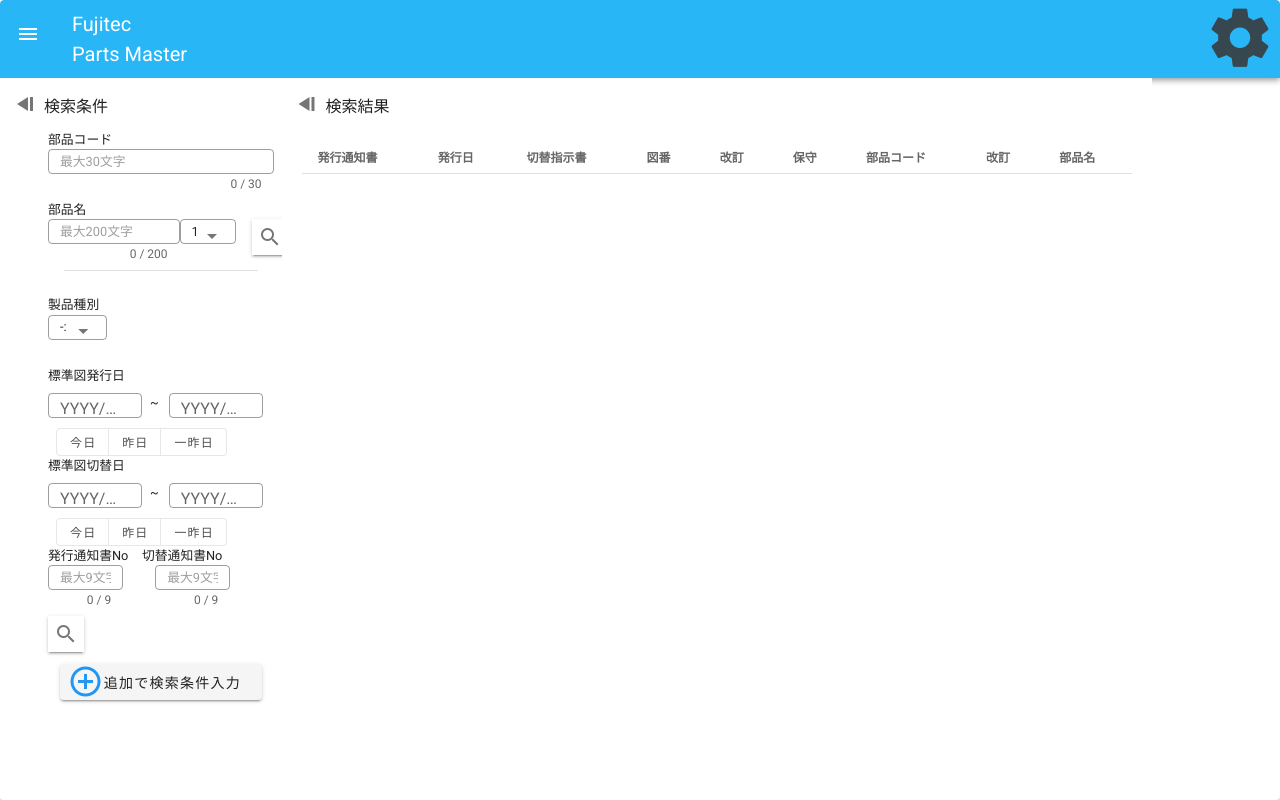
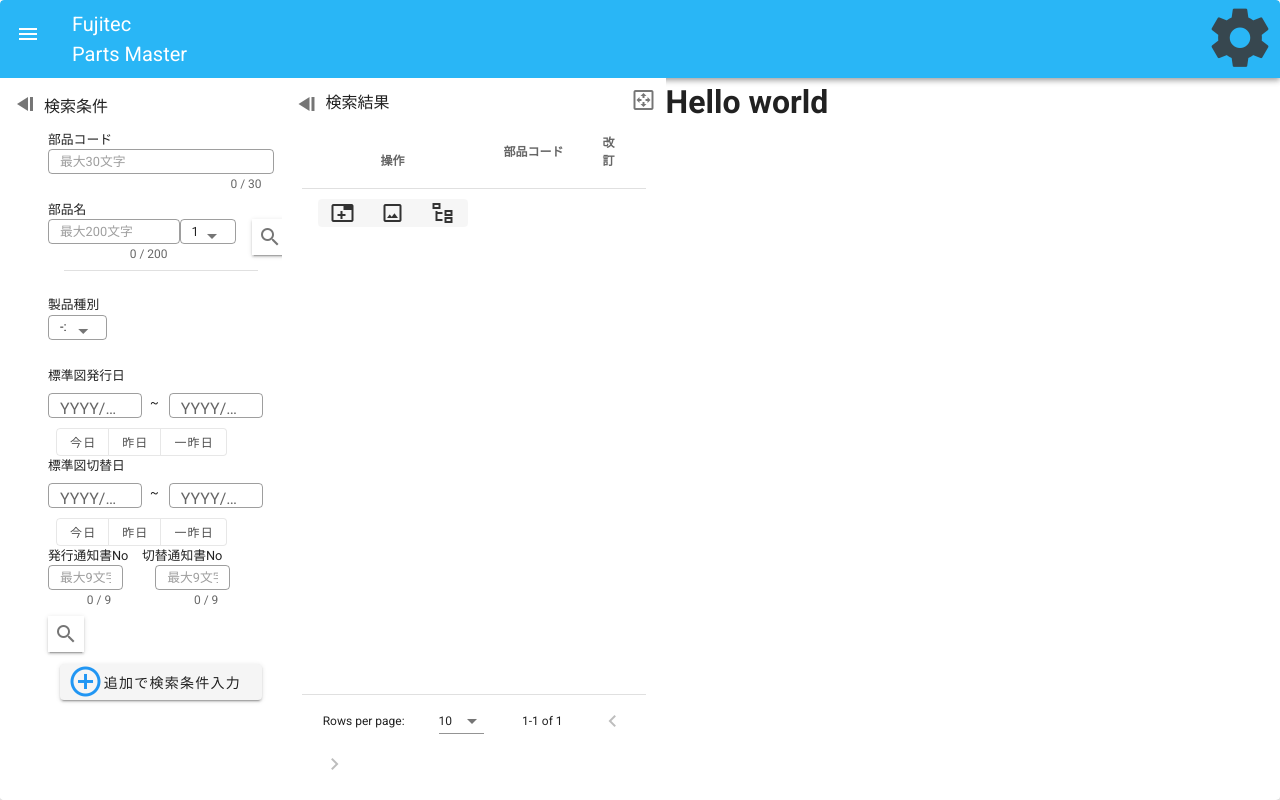
Before and after one commit to Tanawan-Supanurat/PartsMaster, a Nuxt app: page /kensakuPage in a window 1280 px wide. Both pictures are taken after a click on the button 28 px from the left and 34 px from the top of the page. Built offline with nearby package versions, Linux system fonts and the light colour scheme.

Commit message:
end 20221021

```diff
--- a/pages/kensakuPage.vue
+++ b/pages/kensakuPage.vue
@@ -120,12 +120,12 @@
                 class="fill-height"
                 no-gutters
             >
+
             <!-- 基本検索条件 -->
             <v-navigation-drawer
                 v-model="drawer"
                 :mini-variant.sync="mini"
                 floating
-                clipped
                 width=22%
             >
                 <v-list
@@ -1612,76 +1612,69 @@
                 :mini-variant.sync="mini2"
                 mini-variant-width = 40
                 floating
-                clipped
-                width=68%
+                :width=table_width
             >
                 <v-list
                  nav
                  dense
                  >
-                    <v-btn class = "mb-2"
+                 <v-row no-gutters justify="space-between">
+                    <v-col>
+                    <v-btn class = "sm-2"
                         icon
                         @click.stop="mini2 = !mini2"
-                        >
+                    >
                         <v-icon>mdi-step-backward</v-icon>
-                        </v-btn>検索結果
+                    </v-btn>検索結果
+                    </v-col>
+                    <v-spacer></v-spacer>
+                    <v-btn
+                        class="ml-10" small icon
+                        @click.stop="changeTableWidth()"
+                    >
+                            <v-icon>mdi-fit-to-page-outline</v-icon>
+                        </v-btn>
+                 </v-row>
                         <v-container fluid>
                         <v-row justify="center">
                             <v-col>
-                                <v-simple-table
-                                 fixed-header
+                                <v-data-table
                                  height="70vh"
-                                 dense
+                                 :headers="HeaderTable"
+                                 :items="APIJSON"
                                 >
-
-                                    <template>
-                                        <thead>
-                                            <tr>
-                                                <th class="text-left">
-                                                    発行通知書
-                                                </th>
-                                                <th class="text-left">
-                                                    発行日
-                                                </th>
-                                                <th class="text-left">
-                                                    切替指示書
-                                                </th>
-                                                <th class="text-left">
-                                                    図番
-                                                </th>
-                                                <th class="text-left">
-                                                    改訂
-                                                </th>
-                                                <th class="text-left">
-                                                    保守
-                                                </th>
-                                                <th class="text-left">
-                                                    部品コード
-                                                </th>
-                                                <th class="text-left">
-                                                    改訂
-                                                </th>
-                                                <th class="text-left">
-                                                    部品名
-                                                </th>
-                                            </tr>
-                                        </thead>
-                                        <tbody>
-                                            <tr v-for="(item,index) in APIJSON" :key=index>
-                                                <td v-for="(item2,index2) in item" :key=index2>
-                                                    {{item2}}
-                                                </td>
-                                            </tr>
-                                        </tbody>
-                                    </template>
-                                </v-simple-table>
+                                 <template v-slot:item.SOUSA="{}">
+                                   <v-btn-toggle
+                                     v-model="toggle_Table"
+                                     light
+                                     borderless
+                                     dense
+                                   >
+                                   <v-btn small>
+                                        <v-icon>mdi-tab-plus</v-icon>
+                                    </v-btn>
+                                    <v-btn small>
+                                        <v-icon>mdi-image-outline</v-icon>
+                                    </v-btn>
+                                    <v-btn small>
+                                        <v-icon>mdi-file-tree-outline</v-icon>
+                                    </v-btn>
+                                   </v-btn-toggle>
+                                 </template>
+                                </v-data-table>
                             </v-col>
                         </v-row>
                     </v-container>
                 </v-list>
             </v-navigation-drawer>
             <!-- 検索テーブル -->
+                <v-row no-gutters justify="center">
+                    <v-col>
+                        <h1>Hello world</h1>
+                    </v-col>
+                </v-row>
             </v-row>
+
         </v-card>
     </div>
 </template>
@@ -1845,25 +1838,39 @@
       ],
       //setting
       setttingDialog:false,
-      DatabaseTitle:{
-        "ISSUE_NO": "発行通知書",
-        "ISSUE_DATE": "発行日",
-        "CHG_NO" : "切替指示書",
-        "DWG_NO" : "図番",
-        "DWG_REV_NO" :"改訂",
-        "SEQ_NO" : "保守",
-        "PART_NO" : "部品コード",
-        "PART_REV_NO":"改訂",
-        "PART_NAME_LOC1":"部品名"
-      },
-
+      HeaderTable:[
+        { text: "操作", value: "SOUSA", align: "center",width:"100px" , sortable: false },
+        { text: "部品コード", value: "PART_NO", align: "center",width:"100px" },
+        { text: "改訂", value: "PART_REV_NO", align: "center"},
+        { text: "部品名", value: "PART_NAME_LOC1", align: "center",width:"200px" },
+        { text: "発行通知書", value: "ISSUE_NO", align: "center",width:"200px" },
+        { text: "発行日", value: "ISSUE_DATE", align: "center" ,width:"100px"},
+        { text: "切替指示書", value: "CHG_NO", align: "center",width:"200px" },
+        { text: "図番", value: "DWG_NO", align: "center",width:"200px" },
+        { text: "改訂", value: "DWG_REV_NO", align: "center"},
+        { text: "保守", value: "SEQ_NO", align: "center"},
+      ],
+      toggle_Table:null,
+      table_width:"30%",
+      table_width_state:true,
       //User Setting
       userKoumokuSelect:"P/M基本情報",
       userKoumokuItems:["P/M基本情報","手配情報","標準時間マスタ","購買情報","在庫情報"],
       userShougiSelect:"手配情報",
       userShougiItems:["手配情報","製作情報","購買情報","在庫情報","保守情報","販売価格情報","P/S情報","代替部品情報"],
 
-      APIJSON:"",
+      APIJSON: [{
+        SOUSA: "",
+        PART_NO: "",
+        PART_REV_NO: "" ,
+        PART_NAME_LOC1:"",
+        ISSUE_NO:"",
+        ISSUE_DATE:"",
+        CHG_NO:"",
+        DWG_NO:"",
+        DWG_REV_NO:"",
+        SEQ_NO:""
+        }],
     }),
     methods:{
         getKensakuBtn1(){
@@ -1967,6 +1974,17 @@
 
             })
             this.shousaiDialog = false;
+        },
+        changeTableWidth(){
+            if(this.table_width_state)
+            {
+                this.table_width_state = !this.table_width_state;
+                this.table_width ="70%";
+            }else
+            {
+                this.table_width_state = !this.table_width_state;
+                this.table_width ="30%";
+            }
         },
         changeCalendarHyouJun(value){
             let cur_date = new Date(Date.now());
```
